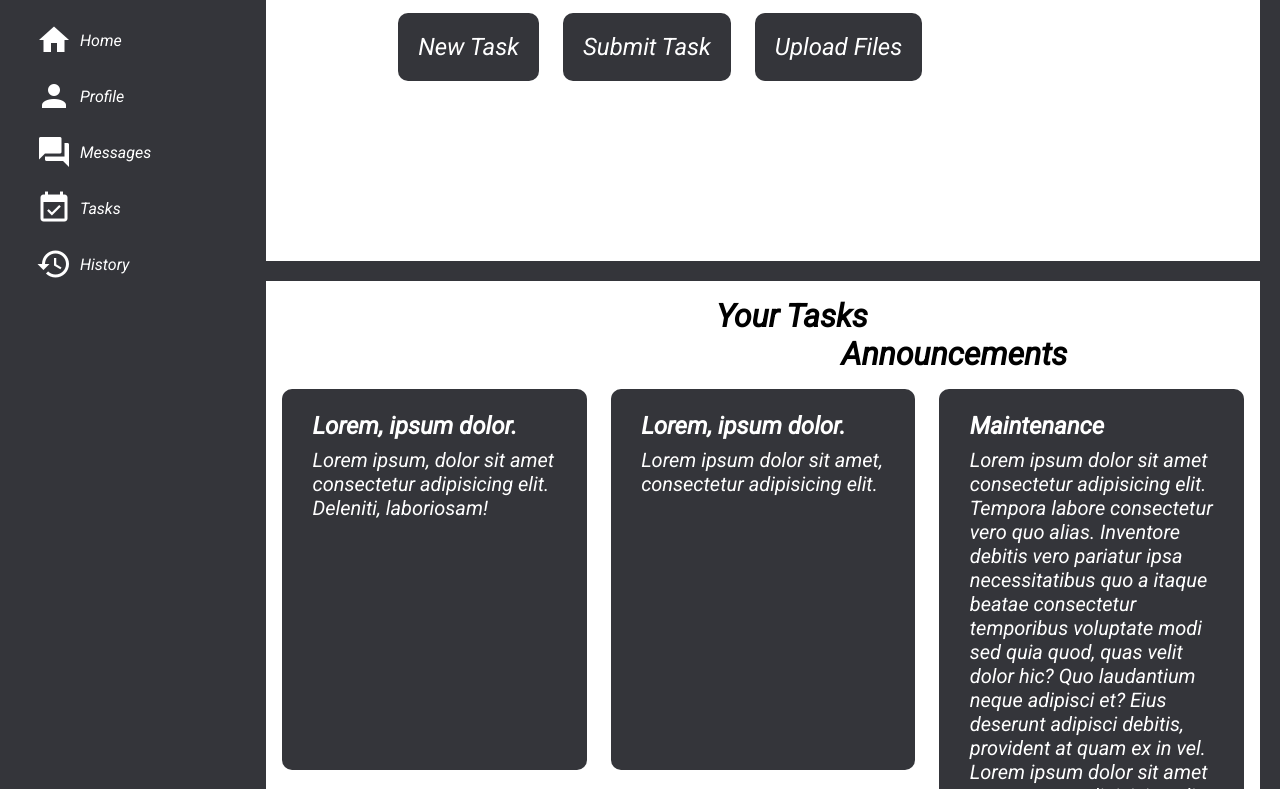
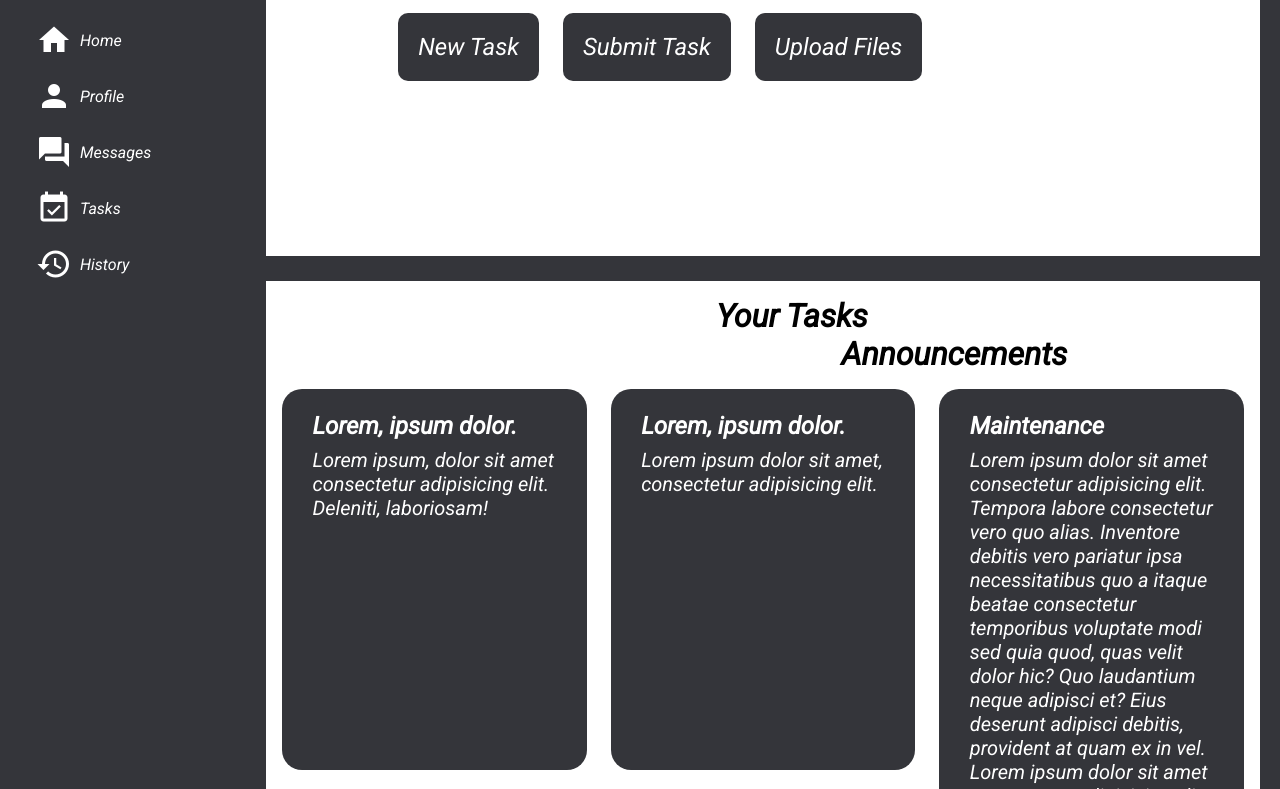
Before and after one commit to oguzhanmolu/admin-dashboard, a plain HTML site: page index.html in a window 1280 px wide. Shown: the part 114-903 px from the top of the page. Drawn offline with Linux system fonts and the light colour scheme.

Commit message:
minor css change

```diff
--- a/style.css
+++ b/style.css
@@ -50,7 +50,7 @@ body {
   border-radius: 10px;
 }
 header {
-  border-bottom: 20px solid #34353a;
+  border-bottom: 25px solid #34353a;
 }
 #header-section {
   display: flex;
@@ -128,7 +128,7 @@ button:hover {
   padding: 1.4rem;
   background-color: #34353a;
   color: white;
-  border-radius: 10px;
+  border-radius: 20px;
 }
 .grid:hover {
   scale: 1.05;
```
